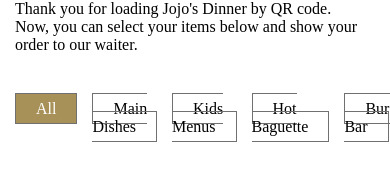
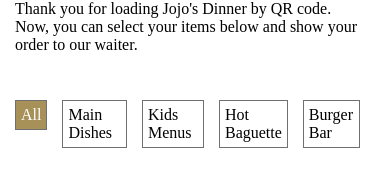
Before and after one commit to egwurube1325415/Jojos_Dinner, a React (Create React App) app in the folder frontend/: page / in a window 390 px wide. Shown: the part 426-612 px from the top of the page. Built offline with nearby package versions, Linux system fonts and the light colour scheme; no server answers.

Commit message:
mobile responsive

```diff
--- a/frontend/src/assets/style.css
+++ b/frontend/src/assets/style.css
@@ -47,15 +47,22 @@ ul.category li.active a:visited {
   height: 100%;
 }
 
-@media screen and (max-width: 500px) {
+@media screen and (max-width: 600px) {
   .content {
     padding: 0px 15px 100px 15px;
   }
 }
 
+
+
 /****************************
 * Items
 *****************************/
+
+ul.category li a,
+ul.category li a:visited {
+  padding: 6px 5px;
+}
 
 ul.items {
   padding: 20px 0;
@@ -69,7 +76,7 @@ ul.items li {
 
 ul.items li img.item-image {
   width: 30%;
-  height: fit-content;
+  height: 168px;
 }
 
 ul.items li .info {
@@ -143,7 +150,7 @@ ul.items li .info .info-bottom .number .minus {
   cursor: pointer;
 }
 
-@media screen and (max-width: 500px) {
+@media screen and (max-width: 600px) {
   ul.items {
     padding: 0;
   }
@@ -190,6 +197,19 @@ ul.items li .info .info-bottom .number .minus {
     padding: 0px 5px;
     line-height: 24px;
   }
+}
+
+@media screen and (max-width: 450px) {
+  ul.category li a, ul.category li a:visited {
+    border: 1px solid #707070;
+    display: inline-block;
+
+    vertical-align: middle;
+    padding: 5px 5px 5px;
+    margin-right: 15px;
+    color: black;
+    text-decoration: none;
+}
 }
 
 /****************************
@@ -244,7 +264,8 @@ footer button.link-button {
   font-weight: bold;
 }
 
-@media screen and (max-width: 500px) {
+@media screen and (max-width: 600px) {
+
   footer .subtotal {
     font-size: 15px;
   }
@@ -376,7 +397,7 @@ footer button.link-button {
   overflow-wrap: break-word;
 }
 
-@media screen and (max-width: 500px) {
+@media screen and (max-width: 600px) {
   .popup .popup-content {
     top: 20%;
     left: 10%;
```
